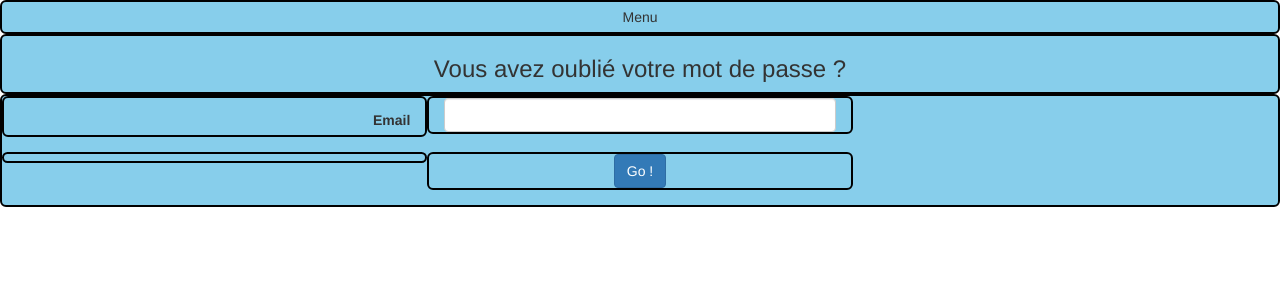
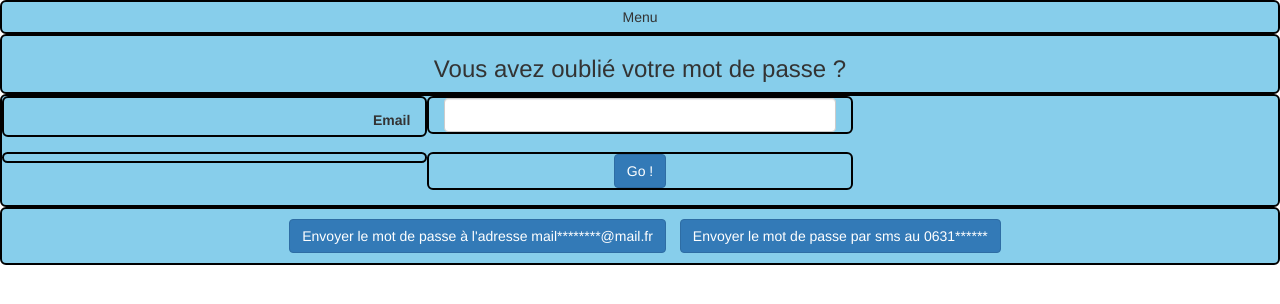
Before and after one commit to MaxenceRoyer/Liv-z-sauv, a website: page app/view/mdpOublie.html in a window 1280 px wide. Drawn offline with nearby package versions, Linux system fonts and the light colour scheme; files whose address does not match are found by name.

Commit message:
Modification page Mot de passe oublié

```diff
--- /dev/null
+++ b/app/styles/appli/stylemdpoublie.css
@@ -0,0 +1,3 @@
+.btn_mdp {
+    margin:10px;
+}
--- a/app/view/mdpOublie.html
+++ b/app/view/mdpOublie.html
@@ -7,6 +7,7 @@
     <title>Liv'z | Share your experience.</title>
     <link href="../styles/bootstrap/bootstrap.min.css" rel="stylesheet">
 	<link href="../styles/appli/style.css" rel="stylesheet">
+	<link href="../styles/appli/stylemdpoublie.css" rel="stylesheet">
     <!--[if lt IE 9]>
       <script src="https://oss.maxcdn.com/html5shiv/3.7.2/html5shiv.min.js"></script>
       <script src="https://oss.maxcdn.com/respond/1.4.2/respond.min.js"></script>
@@ -46,6 +47,10 @@
             </fieldset>
             </form>
         </div>
+        <div class="col-xs-12">
+            <a href="#" class="btn btn-primary btn_mdp">Envoyer le mot de passe à l'adresse mail********@mail.fr</a>
+            <a href="#" class="btn btn-primary">Envoyer le mot de passe par sms au 0631******</a>
+        </div>
 	</div>
 
 
```
